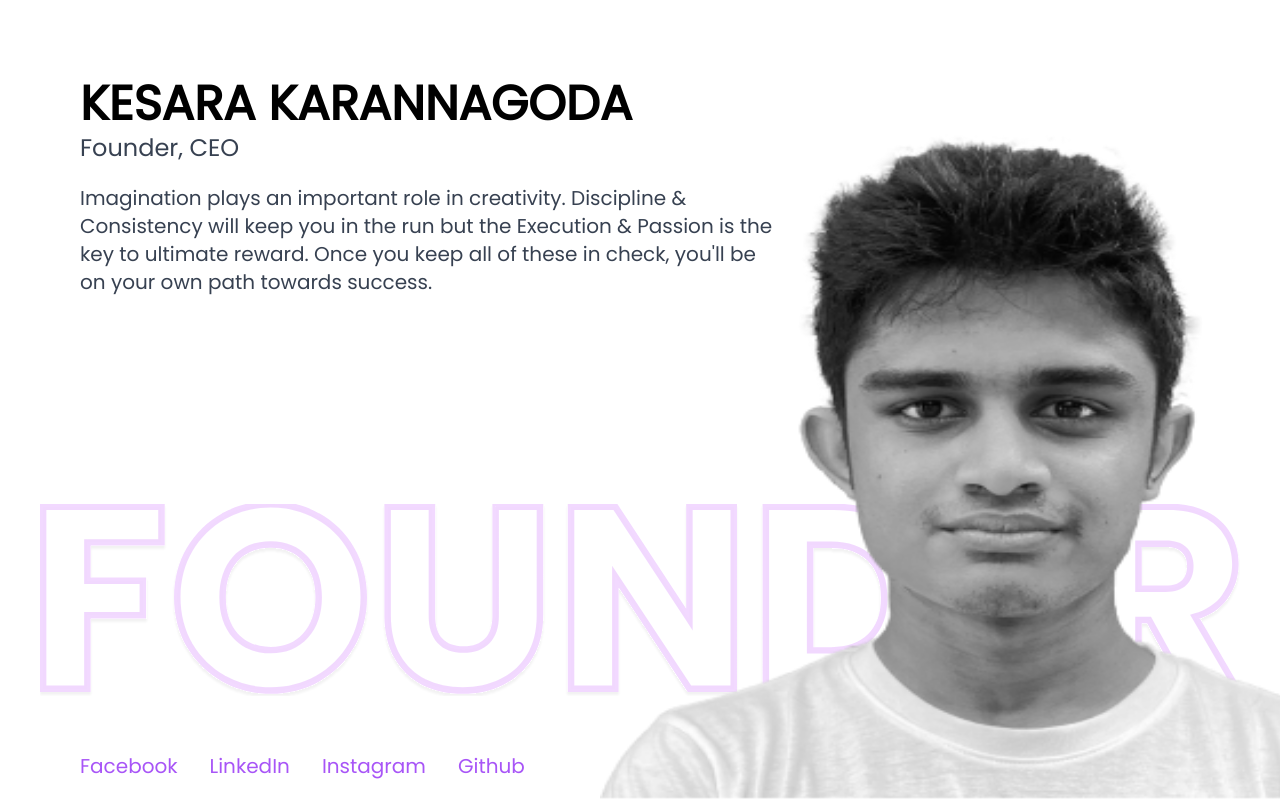
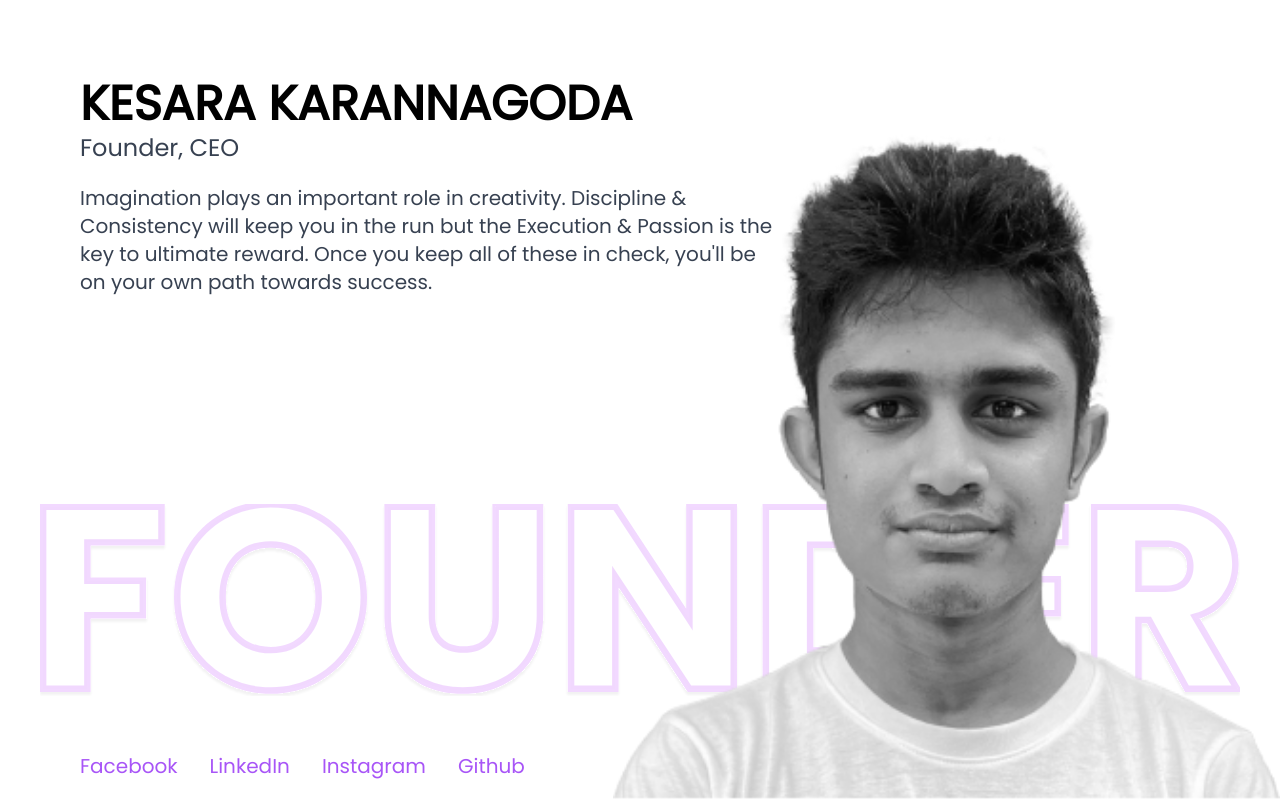
Before and after one commit to geethakash/bitzquad.com-2.0, a Next.js app: page /squad/1 in a window 1280 px wide. Built offline with nearby package versions, Linux system fonts and the light colour scheme.

Commit message:
fix: stretch issue in member image

```diff
--- a/pages/squad/[id].js
+++ b/pages/squad/[id].js
@@ -108,7 +108,7 @@ function Index({ member }) {
                             initial={{ opacity: 0 }}
                             animate={{ opacity: 1 }}
                             transition={{ duration: 1 }}
-                            className="bottom-0 z-10  xl:absolute xl:right-0 xl:bottom-0  xl:aspect-square xl:h-full xl:w-auto xl:max-w-none xl:translate-x-[15%]"
+                            className="bottom-0 z-10  xl:absolute xl:right-0 xl:bottom-0  w-full lg:w-auto xl:h-full xl:w-auto xl:max-w-none "
                             src={member?.img}
                         />
                     </motion.div>
```
